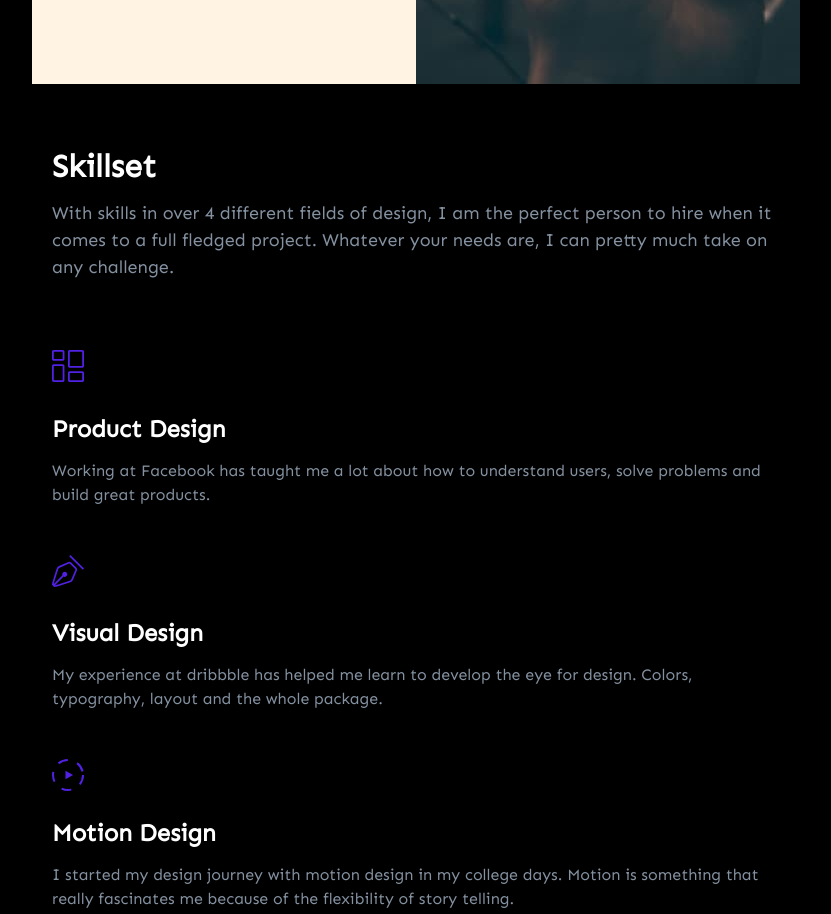
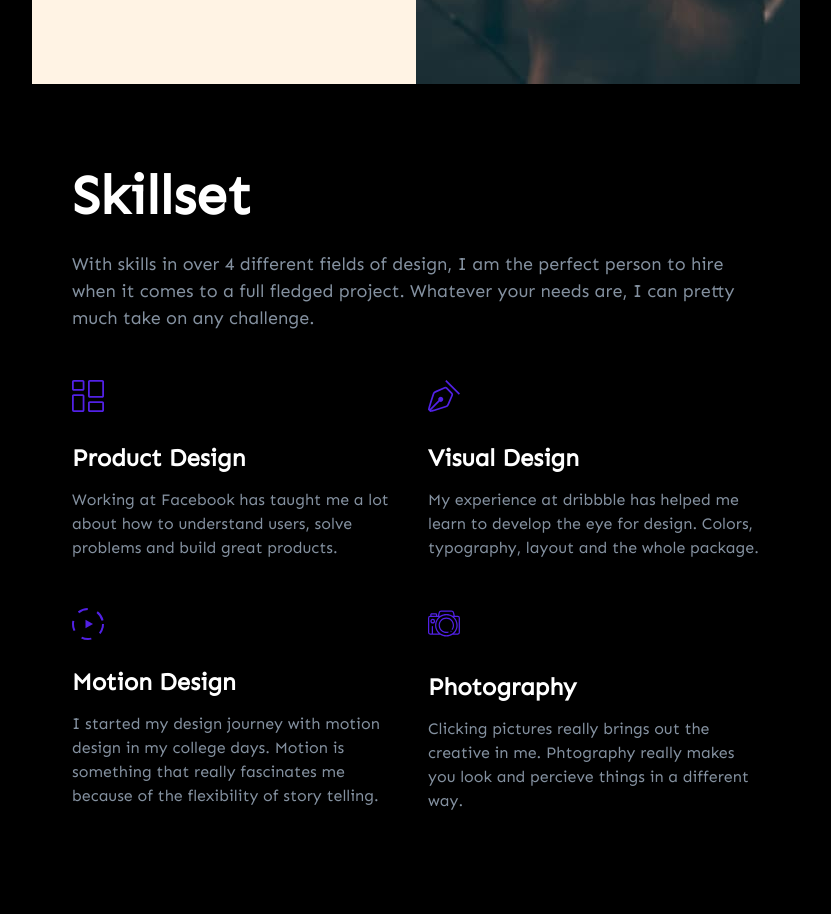
Before and after one commit to ruslankozenko/Robin.W-training, a plain HTML site: page index.html in a window 1280 px wide. Shown: the part 2167-3081 px from the top of the page, without its empty margins (224-1055 px from the left). After the commit the page ends 3060 px from the top, so only its background shows below. Drawn offline with nearby package versions, Linux system fonts and the light colour scheme.

Commit message:
skillset tab

```diff
--- a/styles.css
+++ b/styles.css
@@ -430,6 +430,41 @@ body {
 
 /* ============== /TABLET VALUE ============== */
 
+/* ============== TABLET SKILLSET ============== */
+
+.skillset-page {
+    padding-top: 80px;
+    padding-bottom: 80px;
+}
+
+.skillset-container {
+    padding-left: 40px;
+    padding-right: 40px;
+}
+
+.skillset-text {
+    margin-bottom: 48px;
+}
+
+.skillset-title {
+    font-size: 55px;
+    padding-bottom: 24px;
+}
+
+.skillset-list {
+    gap: 48px 24px;
+    flex-wrap: wrap;
+    flex-direction: row;
+}
+
+.skillset-list-item {
+   max-width: 332px;
+}
+
+
+
+/* ============== /TABLET SKILLSET ============== */
+
 }
 
 @media screen and (min-width: 1440px) {
```
